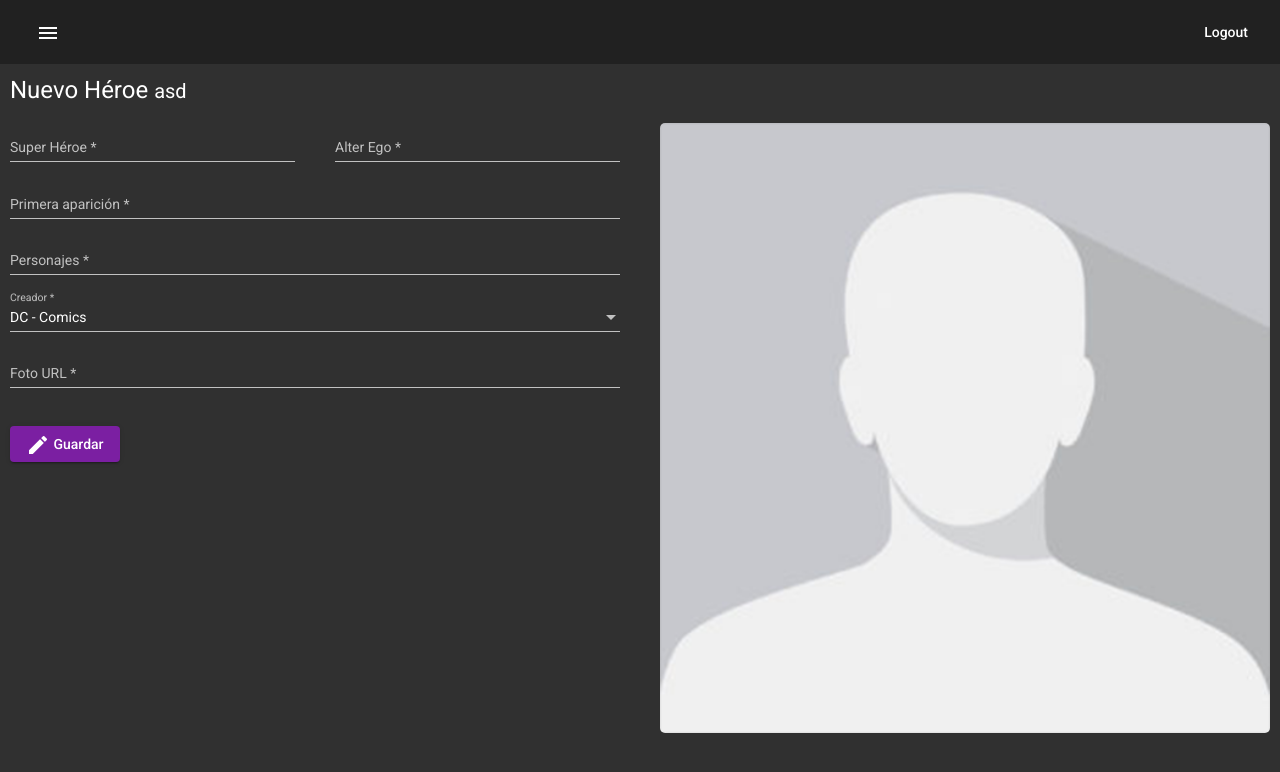
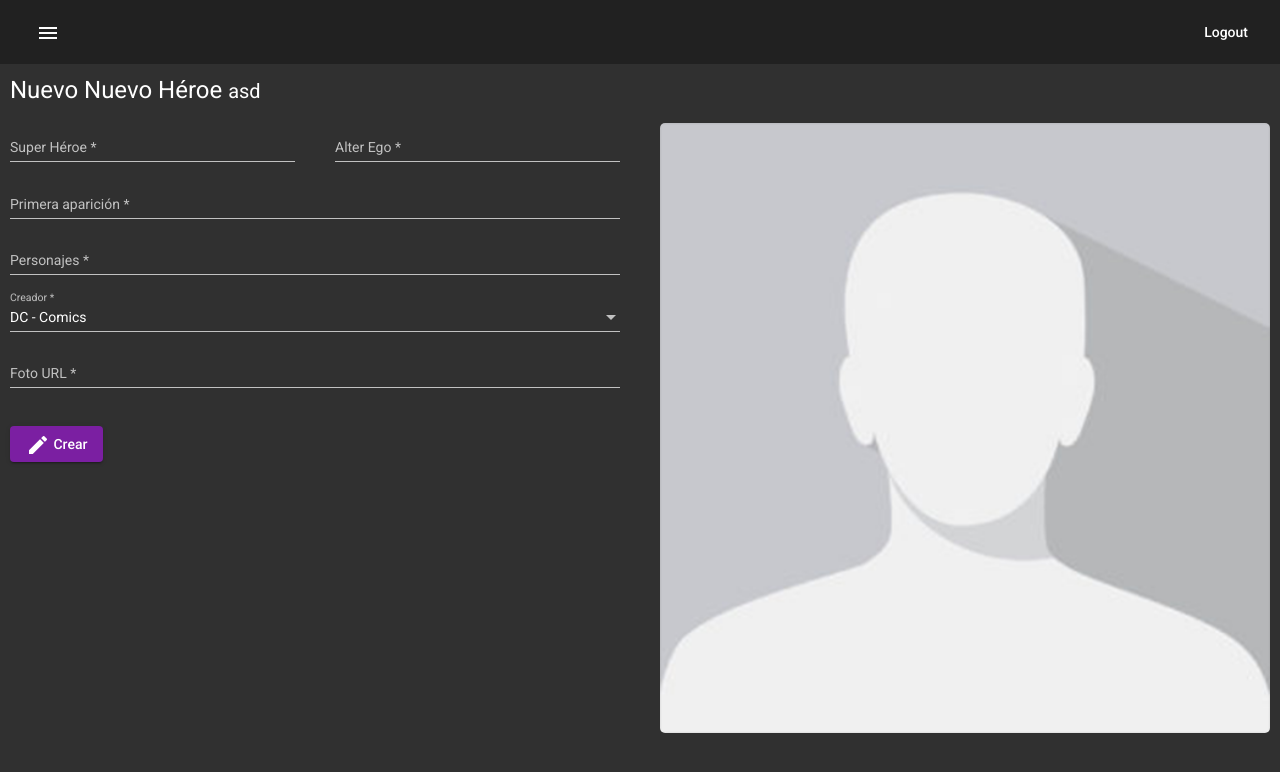
Before and after one commit to IsidroSE/heroesApp, an Angular app: page /heroes/agregar in a window 1280 px wide. Shown: the top 772 px of the page. Built offline with nearby package versions, Linux system fonts and the light colour scheme.

Commit message:
correct text from agregar page

```diff
--- a/src/app/heroes/pages/agregar/agregar.component.html
+++ b/src/app/heroes/pages/agregar/agregar.component.html
@@ -1,4 +1,9 @@
-<h1>Nuevo Héroe <small>asd</small> </h1>
+<h1>
+    Nuevo
+    {{ ( heroe.id) ? 'Editar' : 'Nuevo' }}
+    Héroe
+    <small>asd</small>
+</h1>
 
 <div
     fxLayout="row"
@@ -85,7 +90,7 @@
                 color="primary"
                 (click)="guardar()">
                 <mat-icon>edit</mat-icon>
-                Guardar
+                {{ ( heroe.id) ? 'Actualizar' : 'Crear' }}
             </button>
 
             <span class="spacer"></span>
```
